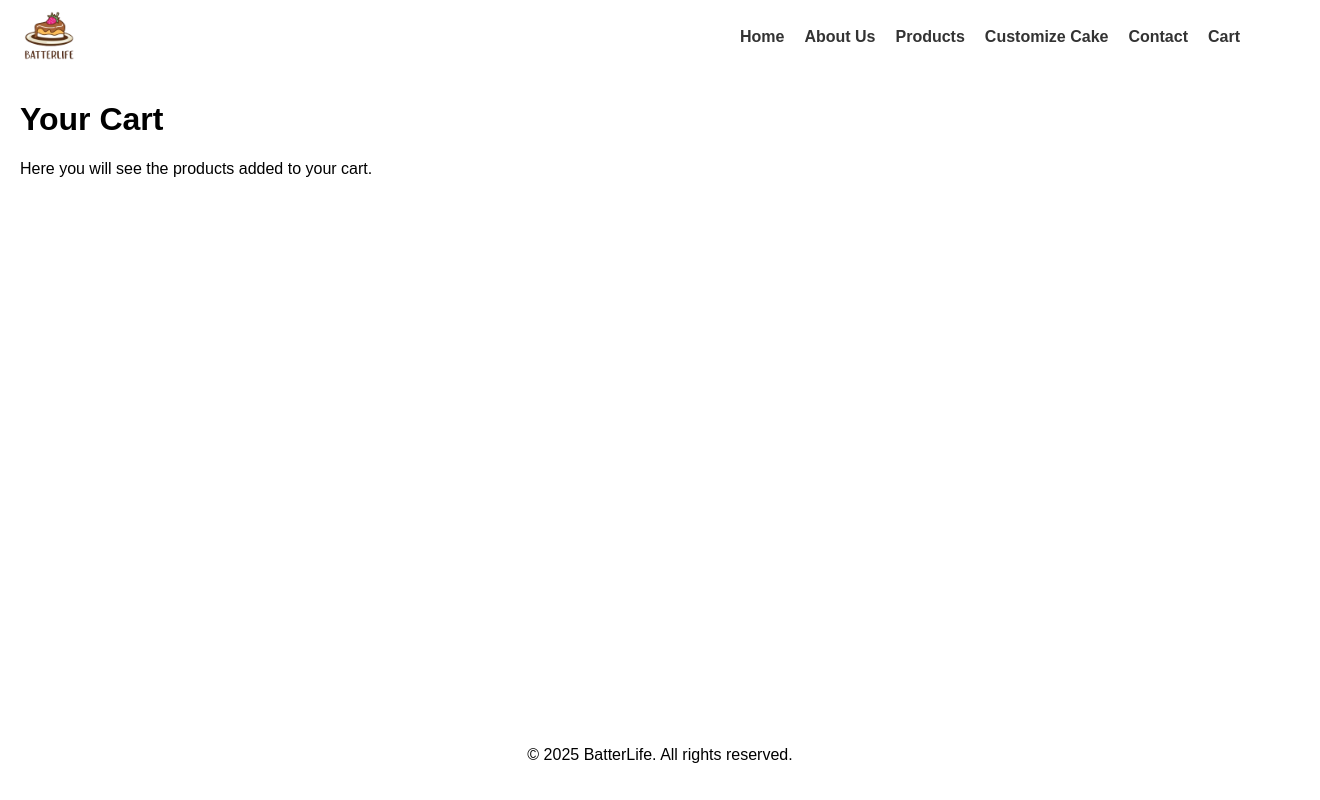
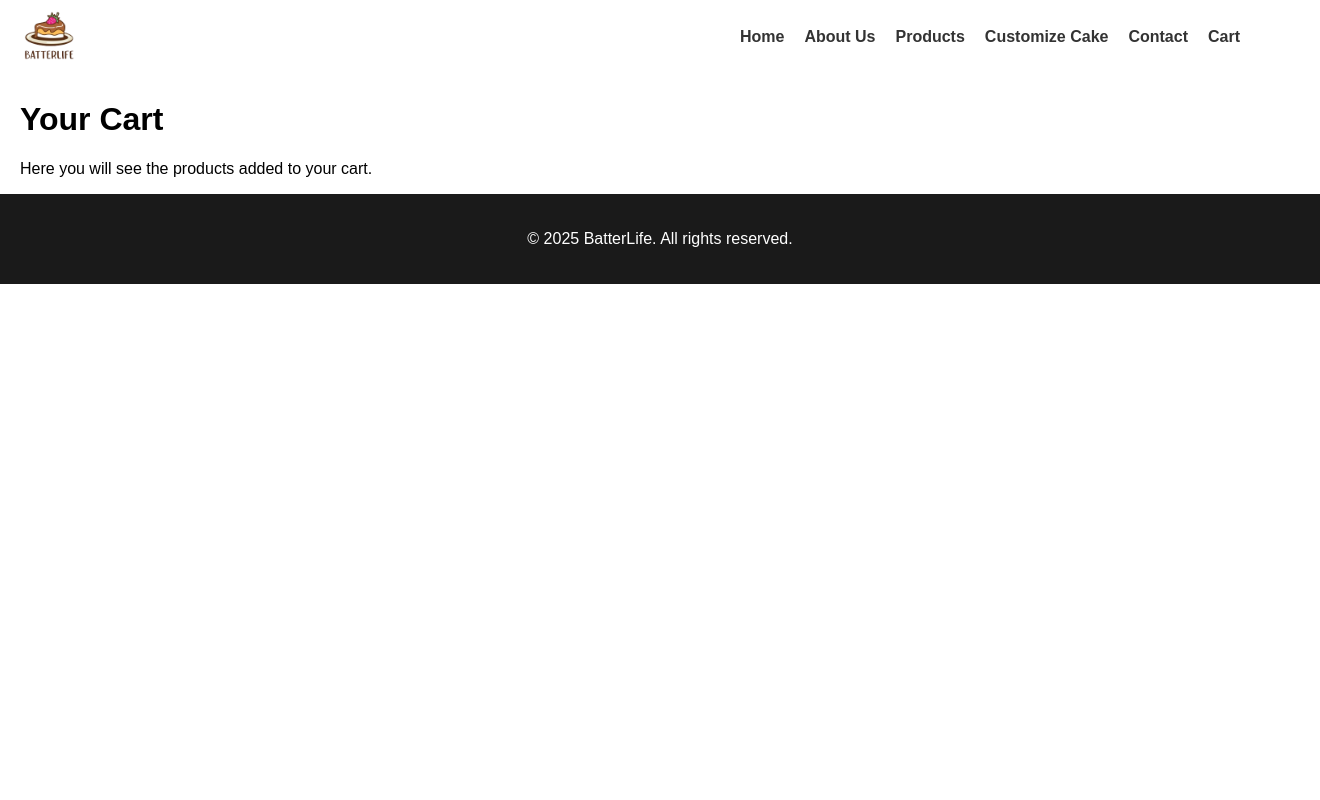
Before and after one commit to AndraSmarandache/batterlife, a React (Create React App) app: page /cart in a window 1280 px wide. Shown: the whole page, 1320 px wide, since content can reach past the window. Built offline with nearby package versions, Linux system fonts and the light colour scheme.

Commit message:
Footer Changes

```diff
--- a/src/components/Footer.css
+++ b/src/components/Footer.css
@@ -1,10 +1,10 @@
 footer {
   padding: 20px;
   text-align: center;
-  background-color: white;
-  color: black;
-  position: fixed;
-  bottom: 0;
+  background-color: transparent; /* Fundal transparent */
+  color: white; /* Text alb */
   width: 100%;
-  z-index: 1000;
+  background-color: #1a1a1a;
+  position: relative; /* Folosim relative sau absolute */
+  margin-top: auto; /* Împinge footerul la sfârșitul paginii */
 }
--- a/src/components/Footer.js
+++ b/src/components/Footer.js
@@ -3,11 +3,9 @@ import { useLocation } from 'react-router-dom';
 import './Footer.css';
 
 function Footer() {
-  const location = useLocation();
-  const isHomePage = location.pathname === '/';
 
   return (
-    <footer style={{ backgroundColor: isHomePage ? 'transparent' : 'white', color: isHomePage ? 'white' : 'black' }}>
+    <footer>
       <p>&copy; 2025 BatterLife. All rights reserved.</p>
     </footer>
   );
```
